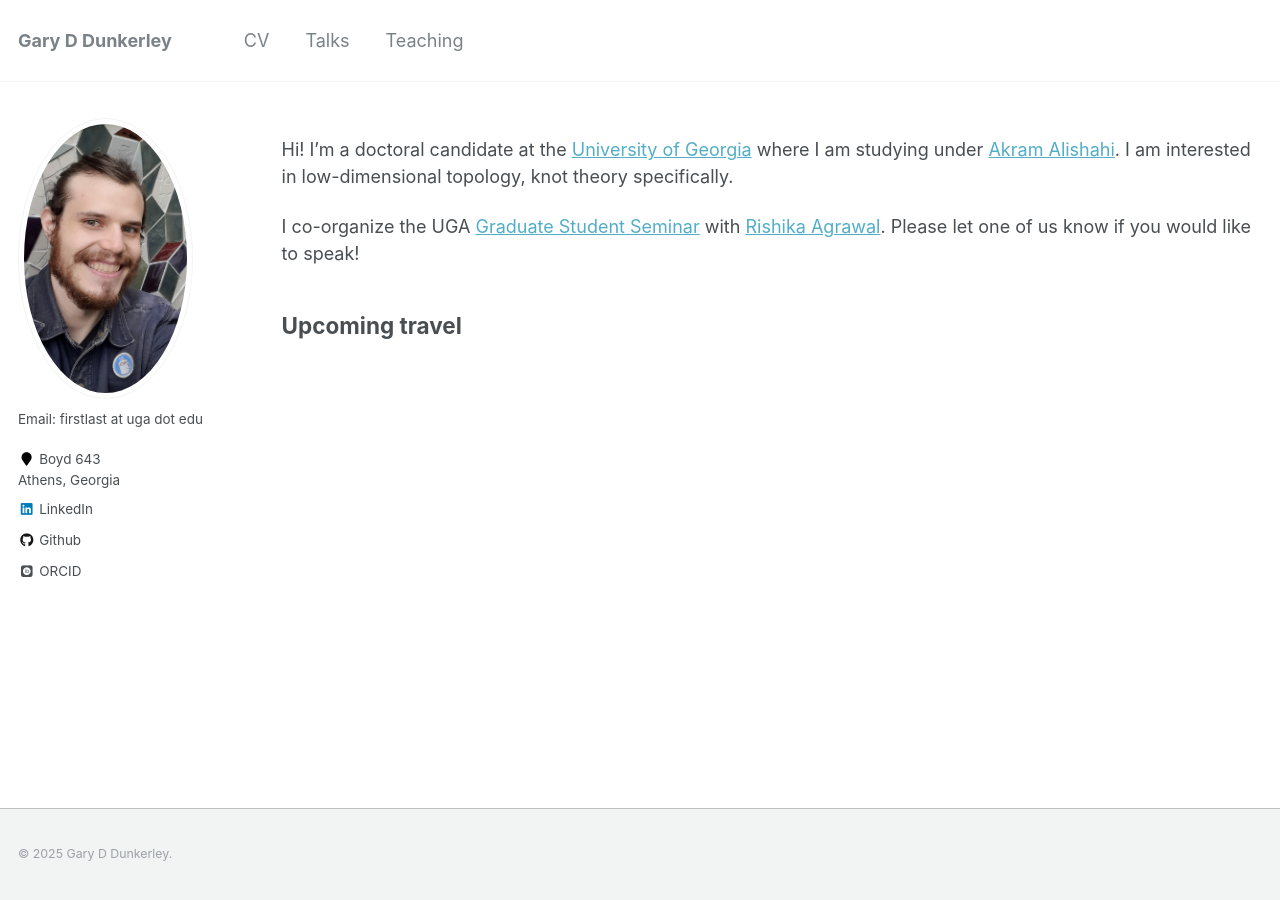
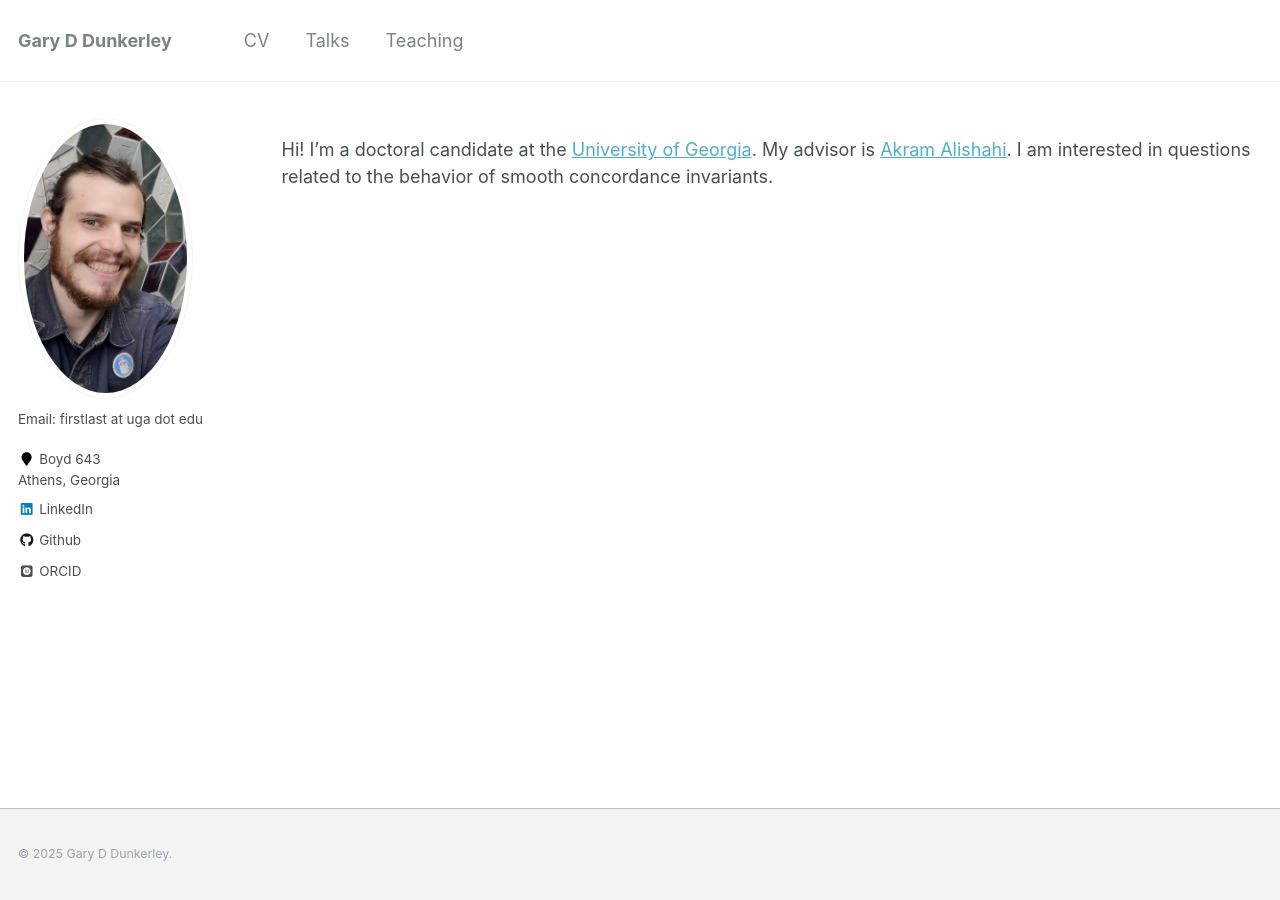
Before and after one commit to garydunkerley/garydunkerley.github.io, a Jekyll site: the page built from _pages/about.md, in a window 1280 px wide. Built offline with Jekyll 4.4.1, drawn with Linux system fonts in a browser that asks for light colours; some web fonts are replaced.

Commit message:
small edits

```diff
--- a/_pages/about.md
+++ b/_pages/about.md
@@ -9,9 +9,4 @@ redirect_from:
   - /about.html
 ---
 
-Hi! I'm a doctoral candidate at the [University of Georgia](https://www.math.uga.edu/) where I am studying under [Akram Alishahi](https://akramalishahi.github.io/). I am interested in low-dimensional topology, knot theory specifically.
-
-I co-organize the UGA [Graduate Student Seminar](https://www.math.uga.edu/graduate-student-seminar) with [Rishika Agrawal](https://math.franklin.uga.edu/directory/people/rishika-agrawal).  Please let one of us know if you would like to speak!
-
-
-## Upcoming travel
+Hi! I'm a doctoral candidate at the [University of Georgia](https://www.math.uga.edu/). My advisor is [Akram Alishahi](https://akramalishahi.github.io/). I am interested in questions related to the behavior of smooth concordance invariants.
```
